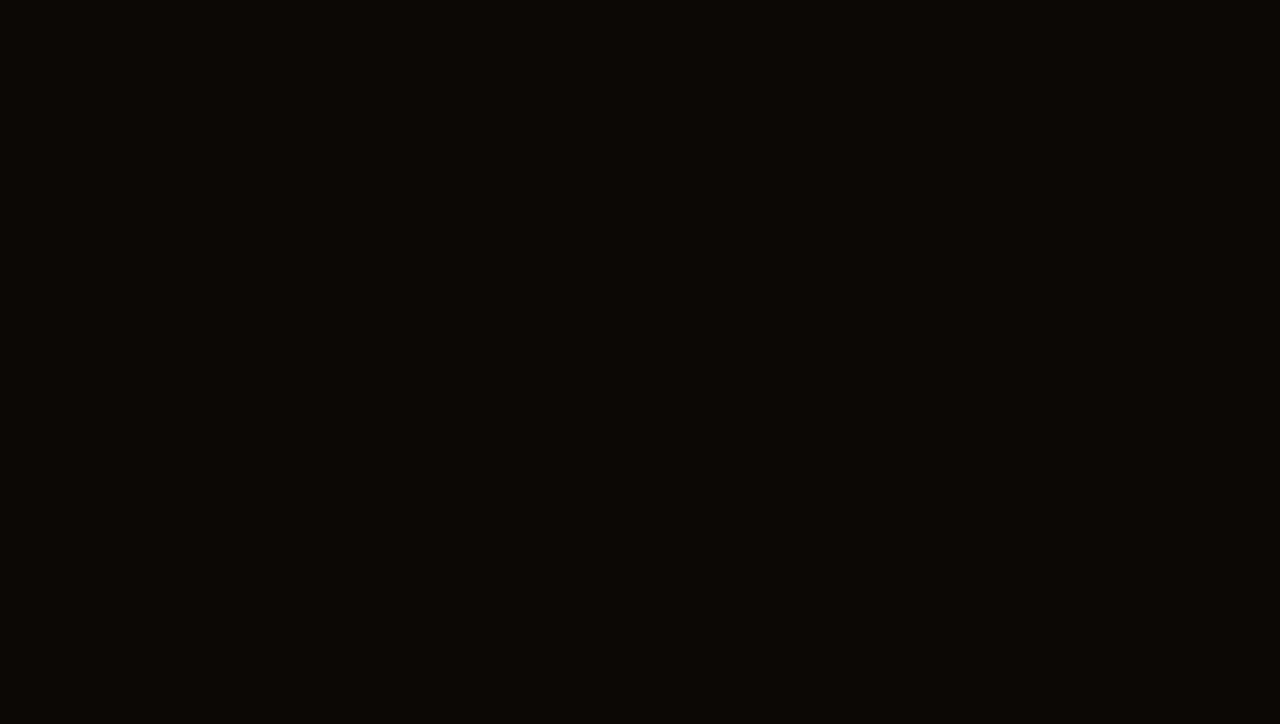
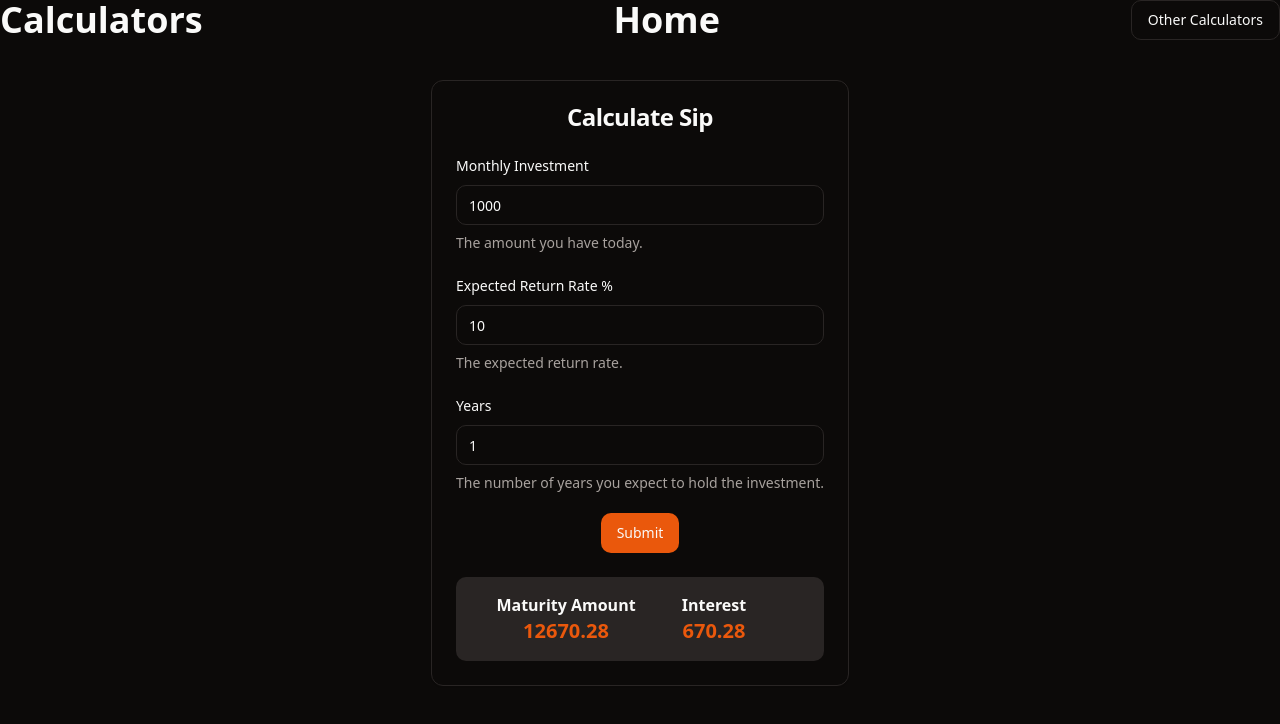
Before and after one commit to rajatverma311201/mtp-frontend, a React (Vite) app: page /calculators/sip in a window 1280 px wide. Before the commit this address had no page. Shown: the top 724 px of the page. Built offline with nearby package versions, Linux system fonts and the light colour scheme.

Commit message:
sip done

```diff
--- a/src/App.tsx
+++ b/src/App.tsx
@@ -6,6 +6,7 @@ import {
     HomePage,
     LoginPage,
     SignUpPage,
+    SipPage,
     XirrPage,
 } from "@/pages";
 import CalculatorLayout from "@/components/layout/CalculatorLayout";
@@ -29,6 +30,7 @@ function App() {
                             <Route index element={<CalculatorsPage />} />
                             <Route path="cagr" element={<CagrPage />} />
                             <Route path="xirr" element={<XirrPage />} />
+                            <Route path="sip" element={<SipPage />} />
                         </Route>
                         <Route path="/login" element={<LoginPage />} />
                         <Route path="/signup" element={<SignUpPage />} />
--- a/src/features/calculators/constants.ts
+++ b/src/features/calculators/constants.ts
@@ -1,4 +1,10 @@
 export const CALCULATORS = [
+    {
+        name: "SIP",
+        path: "sip",
+        description:
+            "Calculate the expected future value of monthly SIP investments.",
+    },
     {
         name: "CAGR",
         path: "cagr",
--- a/src/features/calculators/sip/Sip.tsx
+++ b/src/features/calculators/sip/Sip.tsx
@@ -30,7 +30,7 @@ function SipComp() {
         resolver: zodResolver(formSchema),
         defaultValues: {
             monthlyInvestment: 1000,
-            expectedReturnRate: 1000,
+            expectedReturnRate: 10,
             years: 1,
         },
     });
@@ -68,14 +68,14 @@ function SipComp() {
                             <SipFormField
                                 form={form}
                                 name="monthlyInvestment"
-                                label="Present Value"
+                                label="Monthly Investment"
                                 description="The amount you have today."
                             />
 
                             <SipFormField
                                 form={form}
                                 name="expectedReturnRate"
-                                label="Expected Return Rate"
+                                label="Expected Return Rate %"
                                 description="The expected return rate."
                             />
 
@@ -94,10 +94,23 @@ function SipComp() {
                 </CardContent>
                 <CardFooter>
                     <div className="flex w-full items-center justify-center gap-2 rounded-md bg-accent px-10 py-4 text-center font-semibold text-accent-foreground">
-                        <span>Sip Value</span>-
-                        <span className="text-xl text-primary">
-                            {(sipValue * 100).toFixed(2)} %
-                        </span>
+                        <div className="flex flex-1 flex-col items-center">
+                            <span>Maturity Amount</span>
+                            <span className="text-xl text-primary">
+                                {sipValue.toFixed(2)}
+                            </span>
+                        </div>
+                        <div className="flex flex-1 flex-col items-center">
+                            <span>Interest </span>
+                            <span className="text-xl text-primary">
+                                {(
+                                    +sipValue.toFixed(2) -
+                                    form.getValues().monthlyInvestment *
+                                        form.getValues().years *
+                                        12
+                                ).toFixed(2)}
+                            </span>
+                        </div>
                     </div>
                 </CardFooter>
             </Card>
--- a/src/features/calculators/sip/sipUtils.ts
+++ b/src/features/calculators/sip/sipUtils.ts
@@ -1,9 +1,14 @@
-/**
- * Calculates the SIP value based on the
- * @param {number} pVal  present value
- * @param {number} fVal  future value
- * @param {number}  years number of years
- * @returns {number} sip value
- */
-export const sipCalc = (pVal: number, fVal: number, years: number): number =>
-    Math.pow(fVal / pVal, 1 / years) - 1;
+export const sipCalc = (P: number, _r: number, _t: number) => {
+    // Convert annual interest rate to decimal
+
+    // Default to monthly compounding if not specified
+    // const n = 12;
+    // Default to 1 year if not specified
+
+    const i = _r / (100 * 12);
+    const n = _t * 12;
+    console.log(P, i, n);
+    const a = ((Math.pow(1 + i, n) - 1) / i) * (i + 1);
+
+    return P * a;
+};
--- /dev/null
+++ b/src/pages/SipPage.tsx
@@ -0,0 +1,11 @@
+import Sip from "@/features/calculators/sip/Sip";
+
+function SipPage() {
+    return (
+        <>
+            <Sip />
+        </>
+    );
+}
+
+export default SipPage;
--- a/src/pages/index.ts
+++ b/src/pages/index.ts
@@ -3,4 +3,5 @@ export { default as CagrPage } from "./CagrPage";
 export { default as XirrPage } from "./XirrPage";
 export { default as LoginPage } from "./LoginPage";
 export { default as SignUpPage } from "./SignUpPage";
+export { default as SipPage } from "./SipPage";
 export { default as CalculatorsPage } from "./CalculatorsPage";
```
